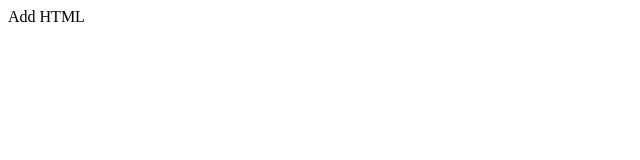
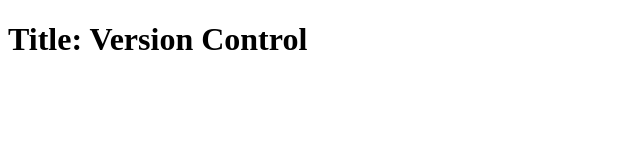
Before and after one commit to ahmedsomaa/414test, a plain HTML site: page index.html in a window 1280 px wide. Shown: the whole page, without its empty margins (0-640 px from the left). Drawn offline with Linux system fonts and the light colour scheme.

Commit message:
Update index.html
Add heading 1 with the document's title

```diff
--- a/index.html
+++ b/index.html
@@ -6,6 +6,6 @@
     <title>Version Control</title>
   </head>
   <body>
-    Add HTML
+    <h1>Title: Version Control</h1>
   </body>
 </html>
```
